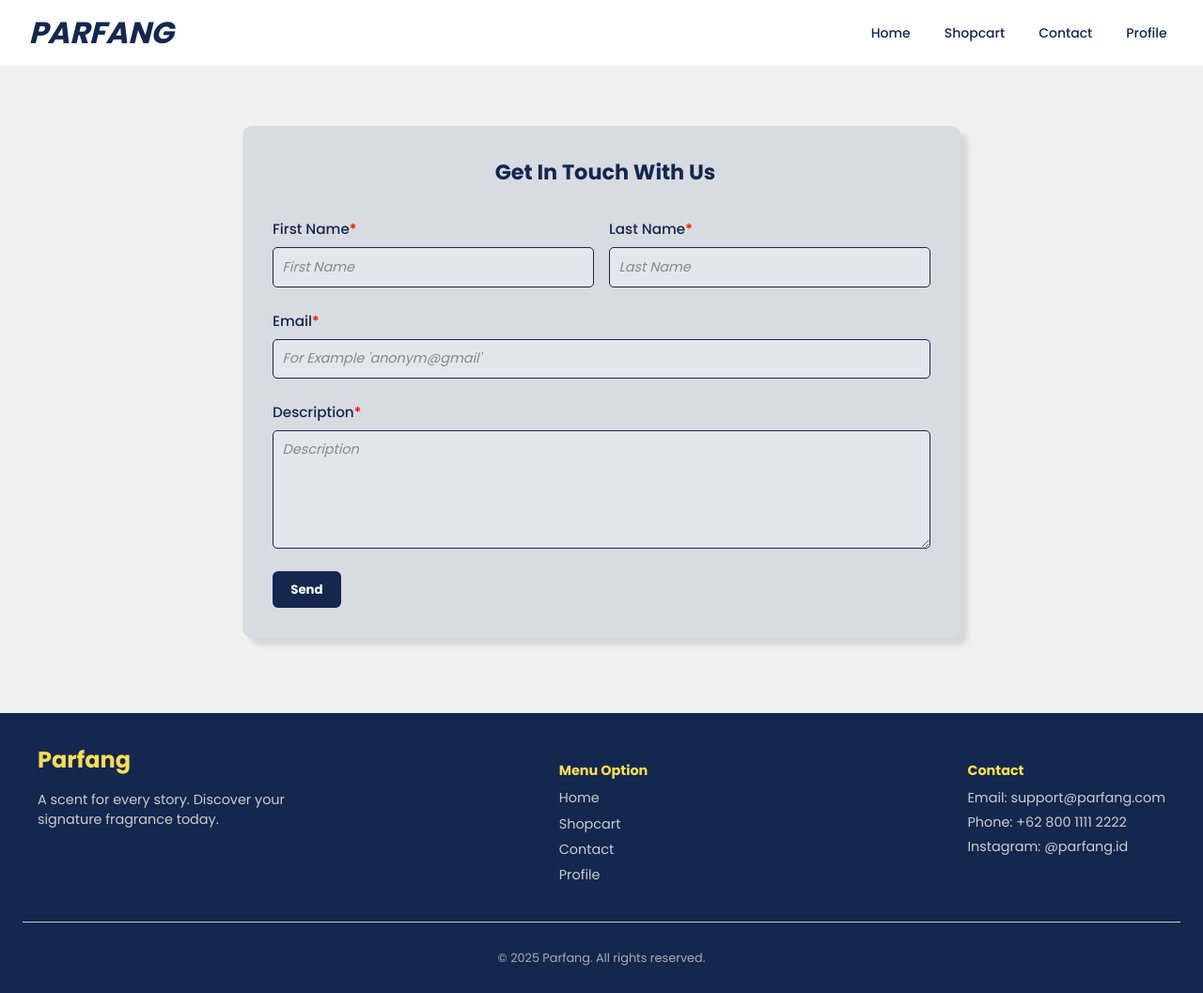
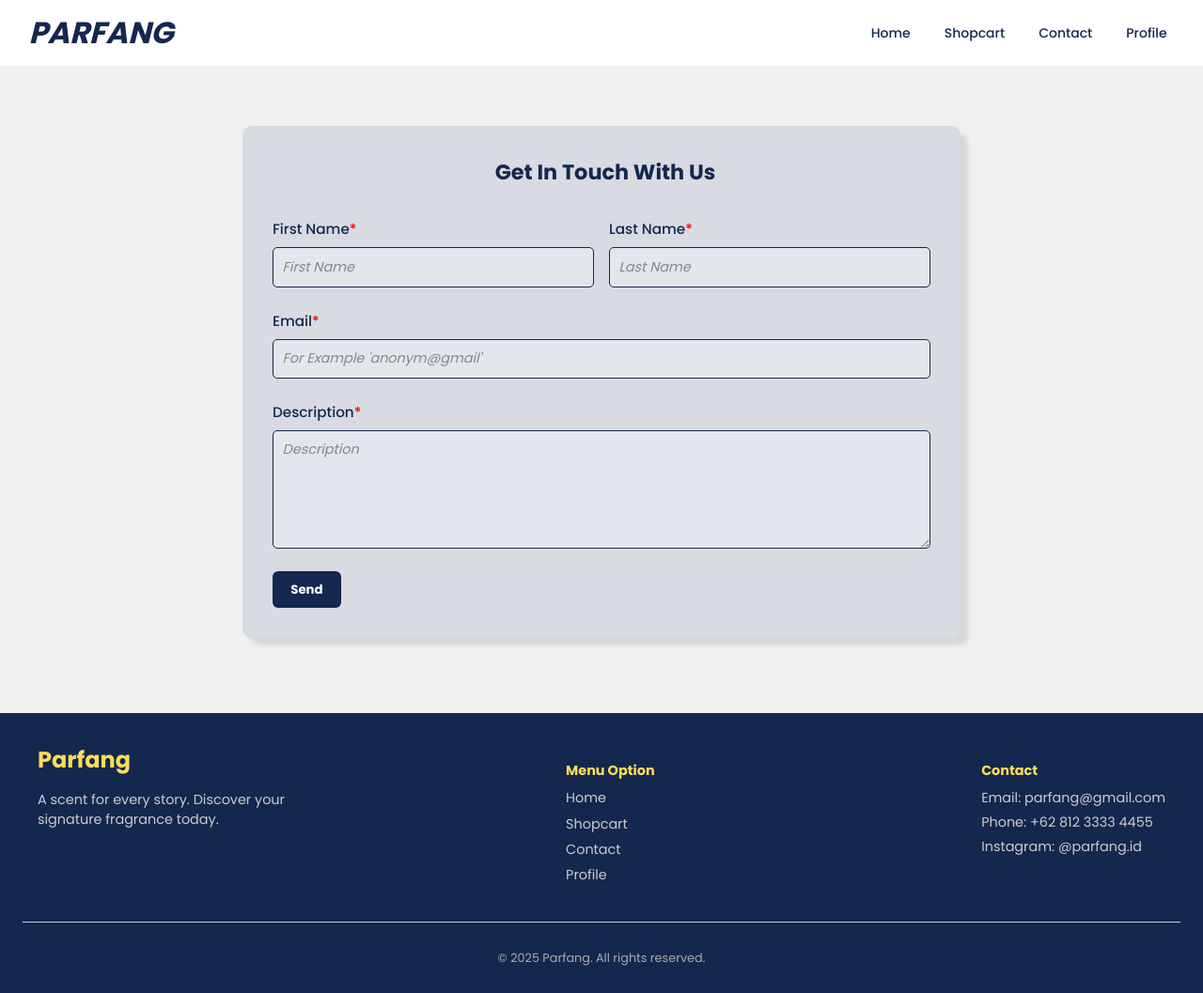
Before and after one commit to GeraldoAugusta/parfang, a plain HTML site: page contact.html in a window 1280 px wide. Shown: the whole page at 94% size. Drawn offline with Linux system fonts and the light colour scheme.

Commit message:
Update contact.html

```diff
--- a/contact.html
+++ b/contact.html
@@ -69,8 +69,8 @@
 
             <div class="footer-contact">
                 <h4>Contact</h4>
-                <p>Email: support@parfang.com</p>
-                <p>Phone: +62 800 1111 2222</p>
+                <p>Email: parfang@gmail.com</p>
+                <p>Phone: +62 812 3333 4455</p>
                 <p>Instagram: @parfang.id</p>
             </div>
         </div>
```
